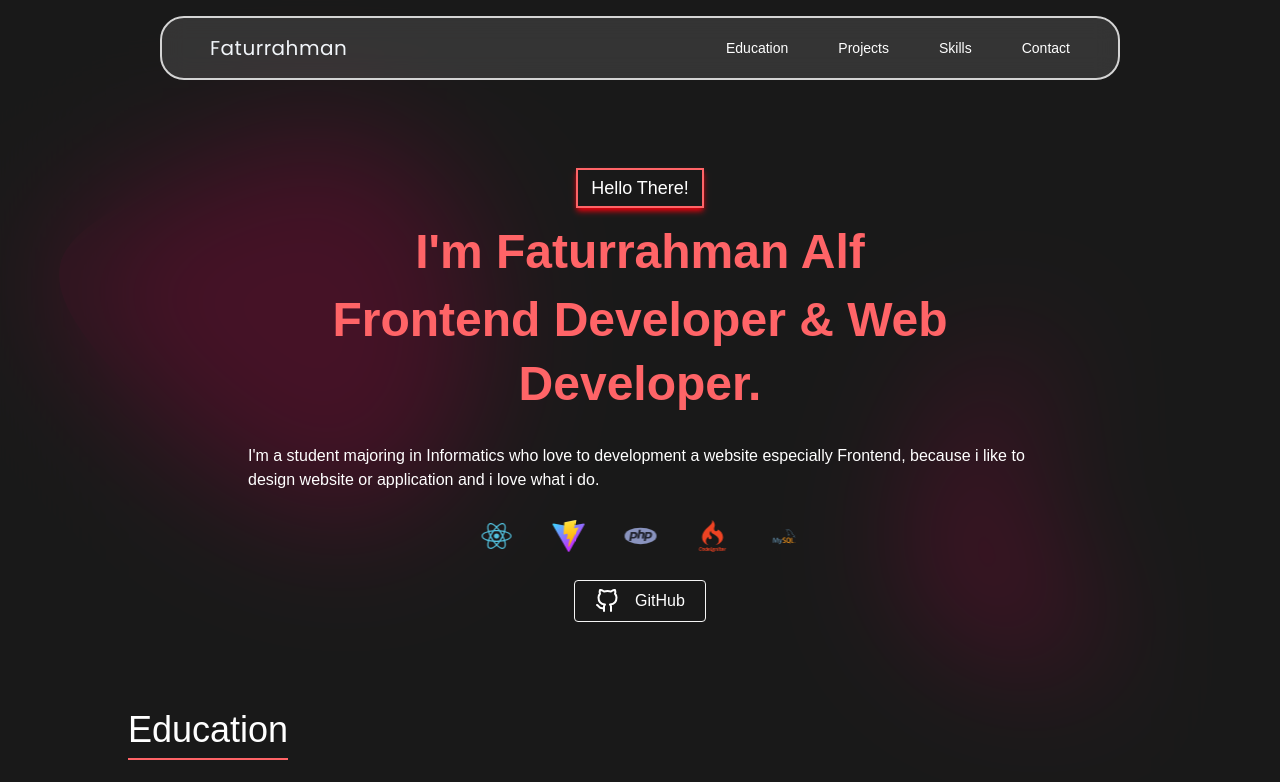
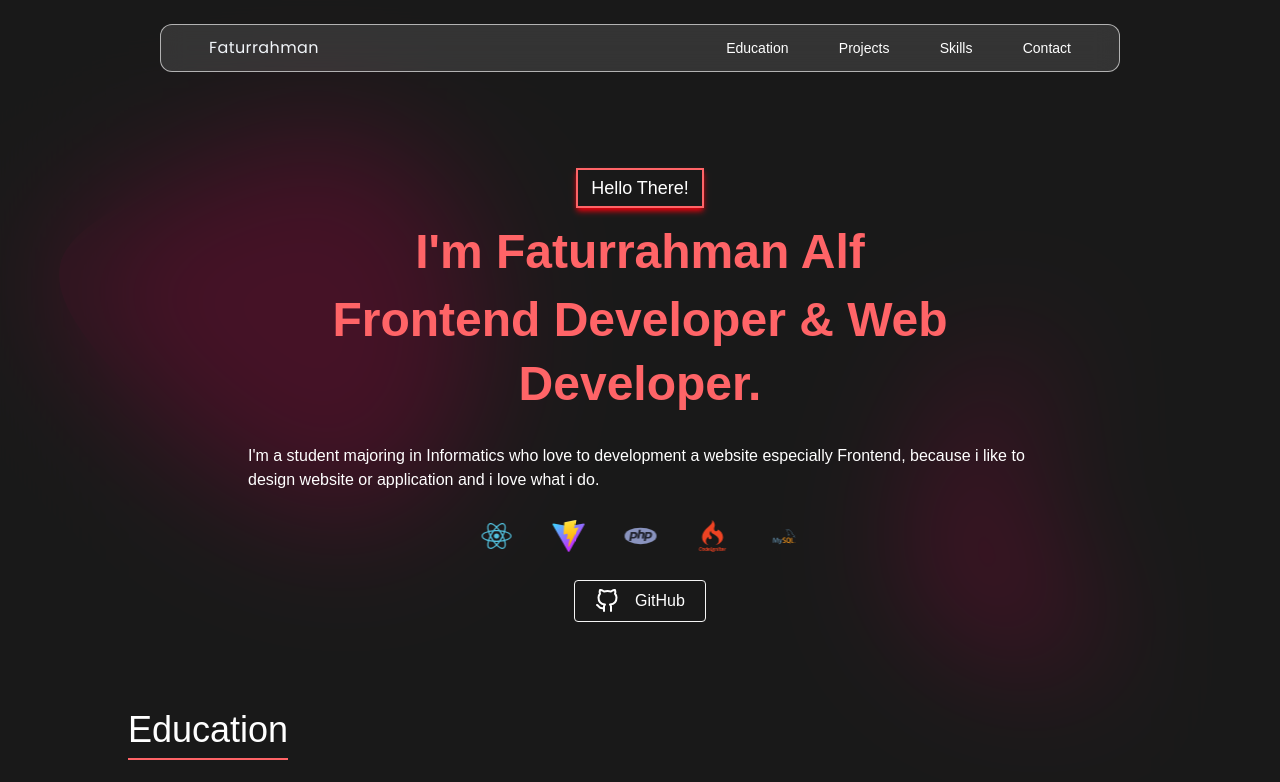
Before and after one commit to faturrahman04/faturrahmanalfarisi, a React (Vite) app: page / in a window 1280 px wide. Shown: the top 782 px of the page. Built offline with nearby package versions, Linux system fonts and the light colour scheme; a web font is replaced by a local one.

Commit message:
style(navbar): Memperbarui tampilan navbar dengan mengubah height menjadi lebih kecil

```diff
--- a/src/components/Navbar.jsx
+++ b/src/components/Navbar.jsx
@@ -13,9 +13,9 @@ const Navbar = () => {
   return (
     <>
     <nav className={`fixed h-24 z-60 w-full flex items-center 2xl:h-24 px-4 lg:px-40 2xl:px-80 font-poppins lg:bg-transparent text-sm`}>
-      <div className="not-lg:shadow-none rounded-3xl px-5 lg:px-12 flex items-center justify-between w-full h-2/3 bg-neutral-400/20 backdrop-blur-md border-2 border-neutral-300">
+      <div className="not-lg:shadow-none rounded-xl px-5 lg:px-12 flex items-center justify-between w-full h-1/2 bg-neutral-400/20 backdrop-blur-md border border-neutral-300/80">
         <div>
-          <h1 className="text-xl 2xl:text-2xl tracking-wide text-slate-100">Faturrahman</h1>
+          <h1 className="text-base 2xl:text-lg tracking-wide text-slate-100">Faturrahman</h1>
         </div>
         <ul className="hidden lg:flex justify-between xl:w-[40%] lg:w-[60%] text-white 2xl:text-xl font-alanSans">
           <li className={`${listNav}`}><a href="#education">Education</a></li>
--- a/src/section/ServicesSection.jsx
+++ b/src/section/ServicesSection.jsx
@@ -21,7 +21,7 @@ const ServicesSection = () => {
           }
           projectImage={`./backend/writhink.png`}
           projectStack={<TechStackWrithink />}
-          projectLink={`https://https://writhink.vercel.app/`}
+          projectLink={`https://writhink.vercel.app/`}
           projectRepository={`https://github.com/faturrahman04/writhink-fullstack`}
         />
         {/* Writhink */}
```
